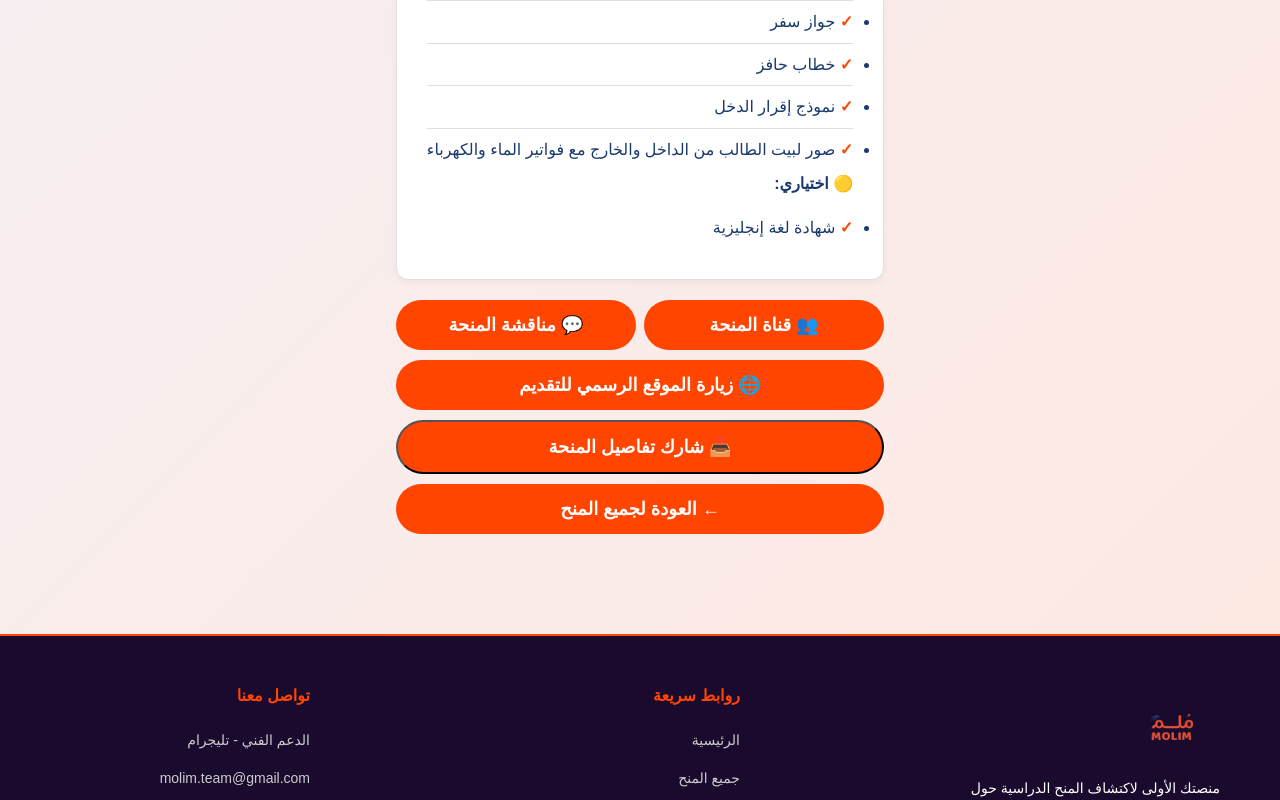
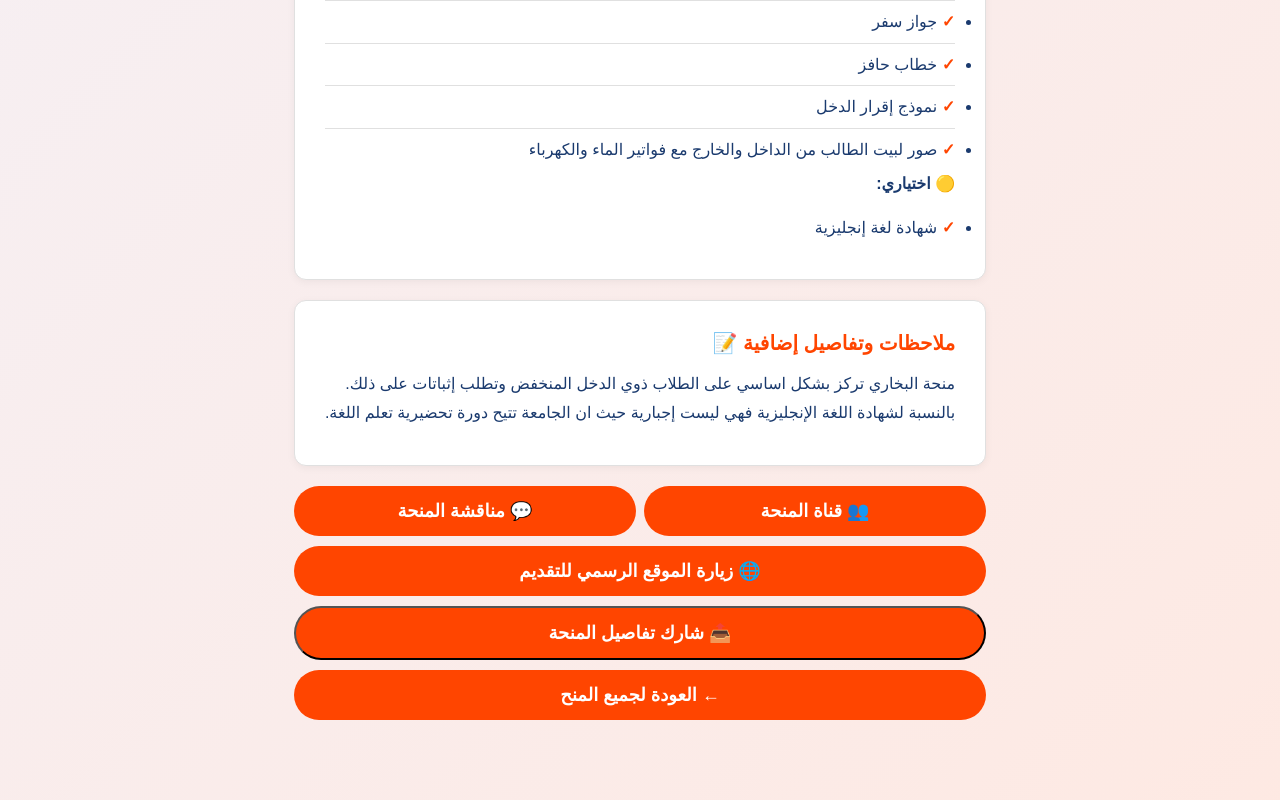
Before and after one commit to molim-team/molim-js, a Next.js app: page /scholarship/albukhary-scholarship in a window 1280 px wide. Shown: the part 1899-2699 px from the top of the page. Built offline with nearby package versions, Linux system fonts and the light colour scheme; no server answers.

Commit message:
update addition

```diff
--- a/src/app/scholarship/[id]/page.js
+++ b/src/app/scholarship/[id]/page.js
@@ -130,6 +130,14 @@ export default function ScholarshipDetails() {
     )}
   </div>
 )}
+
+        {scholarship.notes && (
+  <div className="details-card">
+    <h2>ملاحظات وتفاصيل إضافية 📝</h2>
+    <p style={{ whiteSpace: 'pre-wrap' }}>{scholarship.notes}</p>
+  </div>
+)}
+
         {scholarship.groupLink && (
           <div className="btn-split">
             <a href={scholarship.groupLink} target="_blank" rel="noreferrer" className="btn-main btn-split-half">
```
